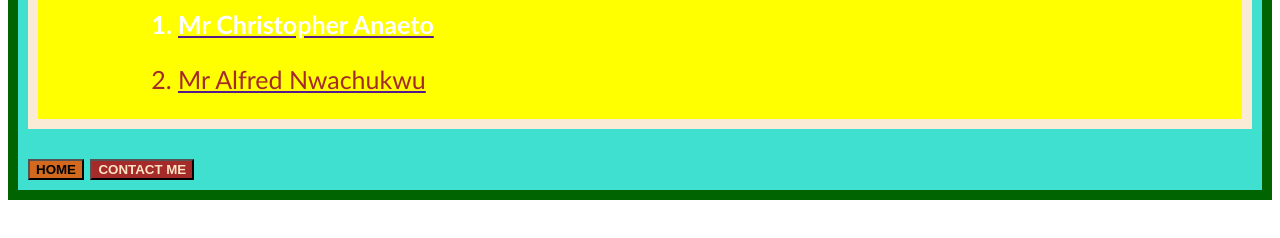
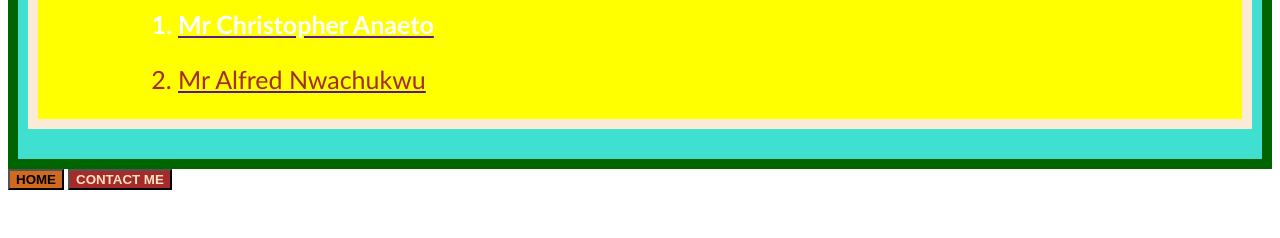
Before and after one commit to Sylvon123/cv, a plain HTML site: page My Work/page2.html in a window 1280 px wide. Shown: the part 448-686 px from the top of the page. Drawn offline with Linux system fonts and the light colour scheme.

Commit message:
Update page2.html
Page 2 some effects on the ref link too

```diff
--- a/My Work/page2.html
+++ b/My Work/page2.html
@@ -4,7 +4,7 @@
     <meta charset="UTF-8">
     <meta http-equiv="X-UA-Compatible" content="IE=edge">
     <meta name="viewport" content="width=device-width, initial-scale=1.0">
-    <title>Document</title>
+    <title>Hobbies</title>
     <link rel="stylesheet" href="stylesheet.css">
 </head>
 <body>
@@ -24,17 +24,9 @@
     <a href=""><li id="chris"><p >Mr Christopher Anaeto</p></li></a>
     <a href=""><li class="alf"><p> Mr Alfred Nwachukwu</p></li></a>
 </ol></div>
-<div>
-<a href="/index.html" ><button type="button" class="homee">HOME</button></a>
-<a href="/page3.html"><button type="button" class="contact">CONTACT ME</button></a>
 </div>
-
-
-
-
-
-
-
+<a href="index.html" ><button type="button" class="homee">HOME</button></a>
+<a href="page3.html"><button type="button" class="contact">CONTACT ME</button></a>
 
     </div>
 </body>
```
